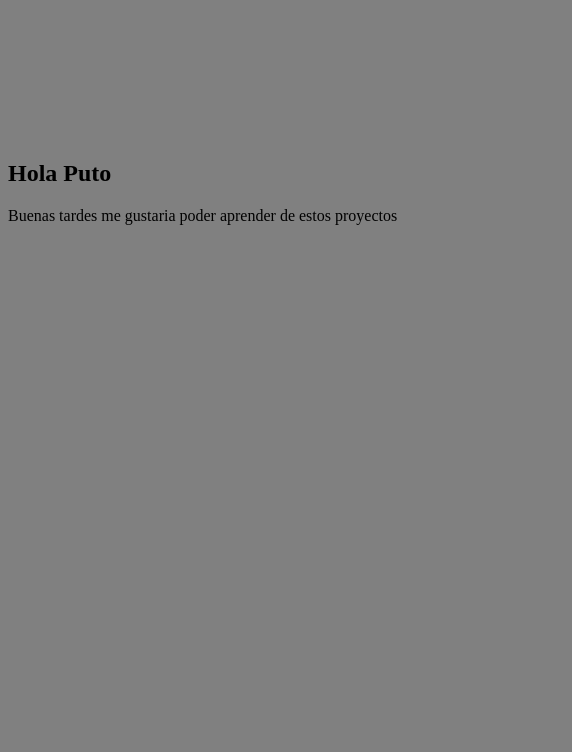
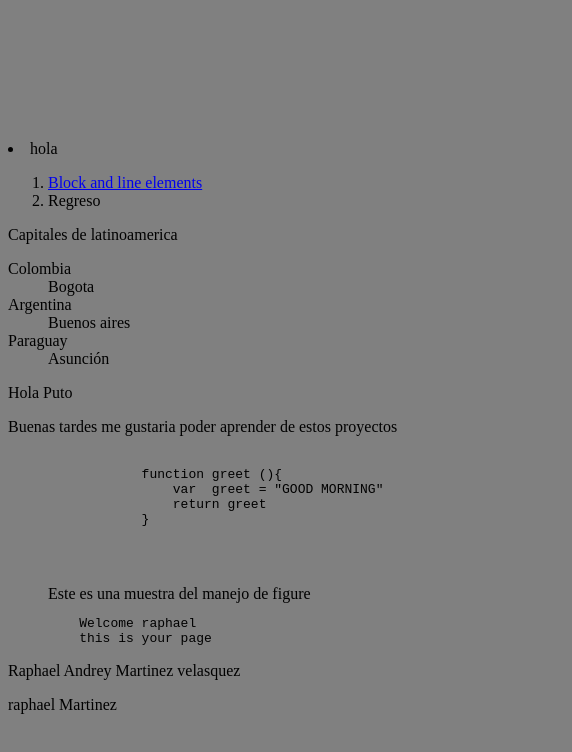
Before and after one commit to AndresFDaza/RD-project, a plain HTML site: page index.html in a window 1280 px wide. Shown: the full height of the page, 0-572 px from the left. Drawn offline with Linux system fonts and the light colour scheme.

Commit message:
first change

```diff
--- /dev/null
+++ b/elementBlock.css
@@ -0,0 +1,6 @@
+body{
+    background-color: #ff75;
+}
+header{
+    text-align: center;
+}
--- a/index.html
+++ b/index.html
@@ -14,13 +14,68 @@
         <img src="img/if_ok_2308122.png">
     </header>
 
+<!--  1 -->
+<nav>
+<lu>
+        <li> hola </li>
+        <ol>
+            <li>
+                <a  href="elementsBlock.html">Block and line  elements </a>
+            </li>
+            <li>
+                Regreso
+            </li>
+        </ol>
+    </lu>
+
+</nav>
+
+<!--dl ,  dt,dd-->
+<nav>
+    <p>Capitales de latinoamerica</p>
+    <dl>
+        <dt>Colombia</dt>
+        <dd>Bogota</dd>
+        <dt>Argentina</dt>
+        <dd>Buenos aires </dd>
+        <dt>Paraguay</dt>
+        <dd>Asunción</dd>
+        <dt></dt>
+    </dl>
+</nav>
+
+
+    <!-- 2   article -->
 <article>
-<h2 class= "saludo ">Hola Puto</h2>
+<p class= "saludo ">Hola Puto</p>
 <section>
     <p>Buenas tardes me gustaria poder aprender de estos proyectos </p>
 </section>
+</article>
 
-</article>
-    <script  src="script.js"></script>
+<!--  3 figure -->
+<figure>
+    <pre>
+        <code>
+            function greet (){
+                var  greet = "GOOD MORNING"
+                return greet
+            }
+
+        </code>
+    </pre>
+        <figcaption>Este es una muestra del  manejo de figure</figcaption>
+<pre>
+    Welcome raphael
+    this is your page
+</pre>
+    </figure>
+
+<!-- 4 Elementos de linea y elementos de bloque -->
+
+<p>Raphael Andrey Martinez velasquez</p>
+<span> raphael</span>
+<span>Martinez </span>
+<script  src="script.js"></script>
 </body>
 </html>
--- a/styles.css
+++ b/styles.css
@@ -6,3 +6,7 @@ header{
     text-align: center;
 
 }
+
+.figuare{
+    background-color: aqua;
+}
```
Also changed, not shown: elementsBlock.html (added, +32 -0 lines).
